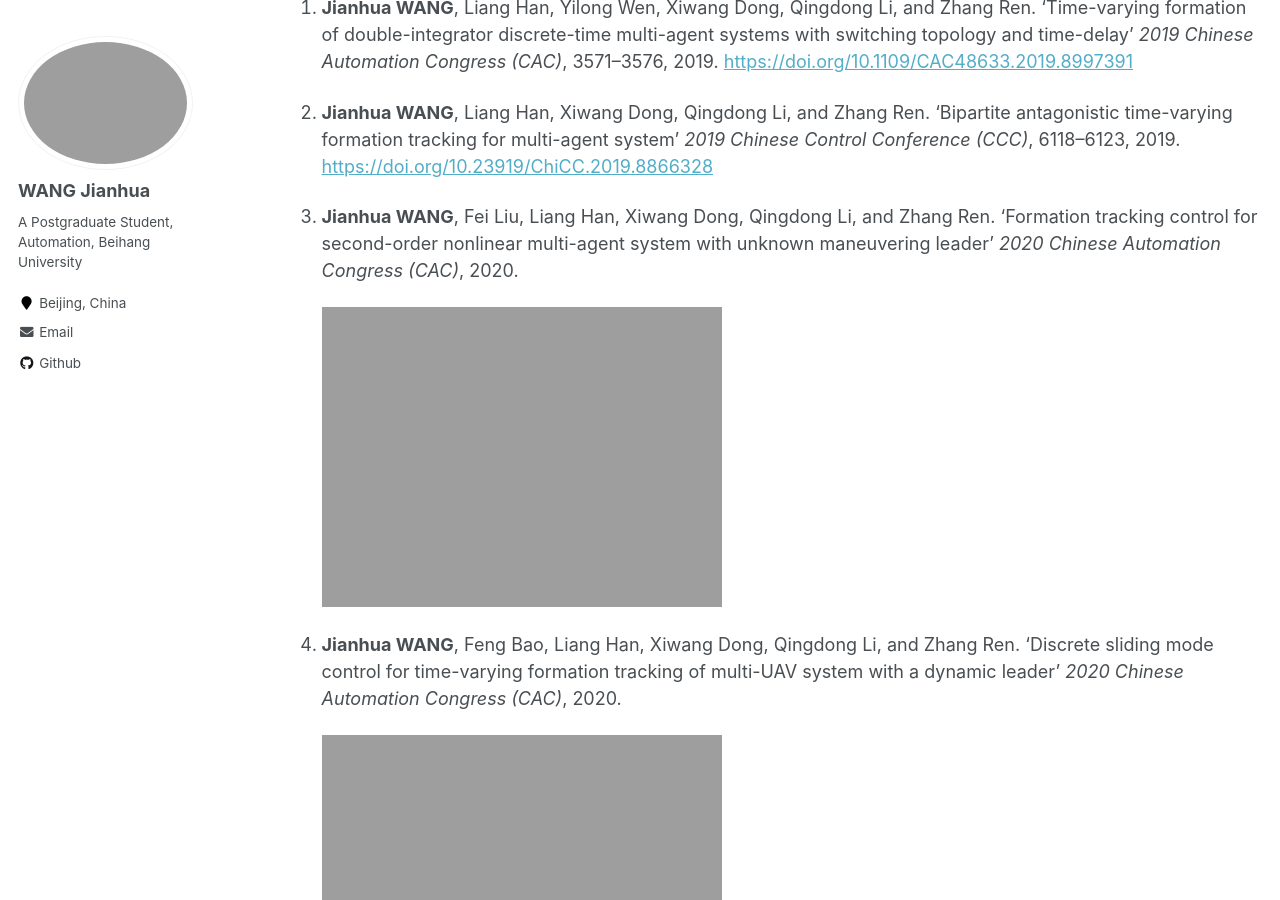
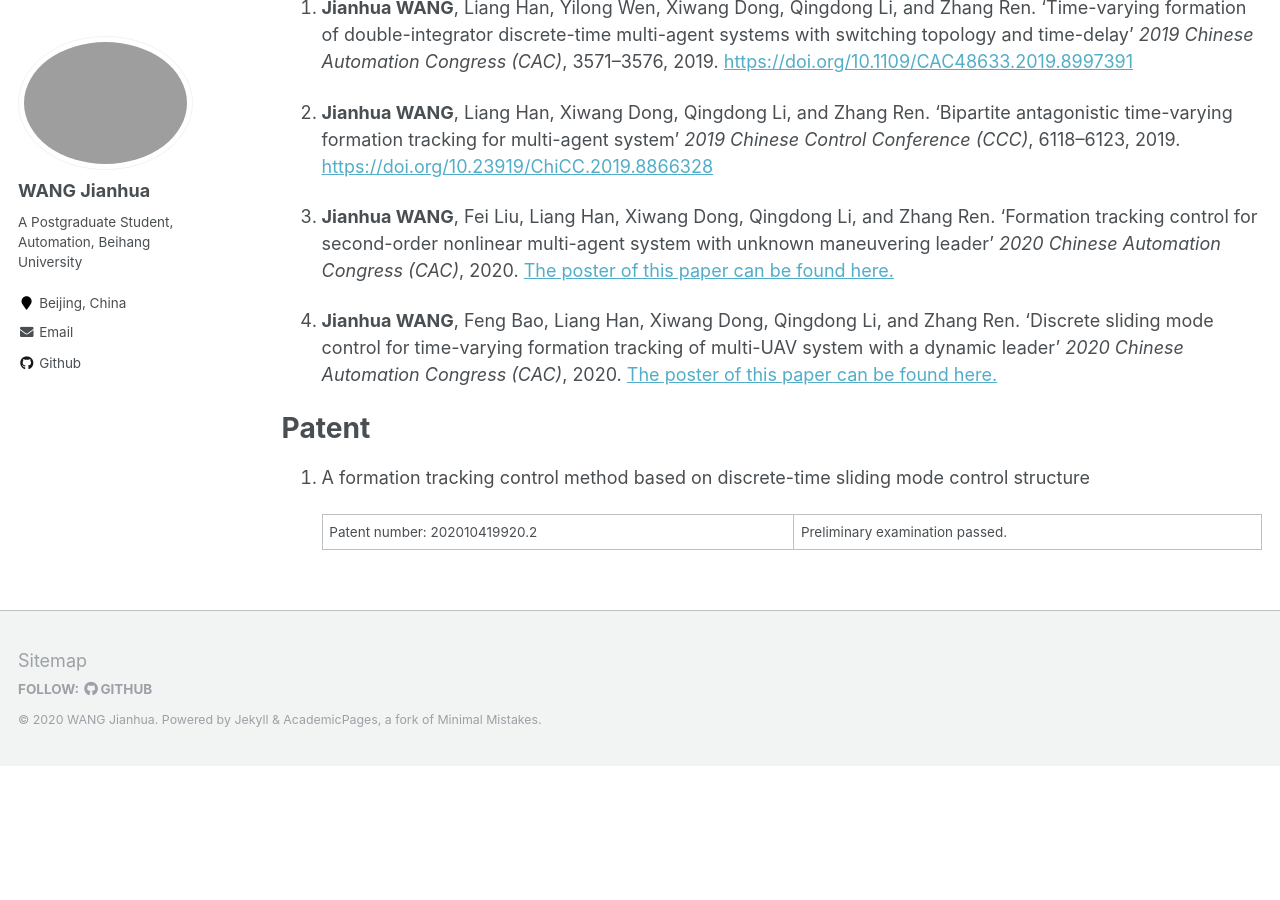
Before and after one commit to jianhua-WANG-ENS/old-homepage, a Jekyll site: the page built from _pages/Publications.md, in a window 1280 px wide and 900 px high, scrolled down 1700 px. Built offline with Jekyll 4.4.1, drawn with Linux system fonts in a browser that asks for light colours; after the commit the page ends 2466 px from its top, so only the background shows below that.

Commit message:
Update Publications.md

```diff
--- a/_pages/Publications.md
+++ b/_pages/Publications.md
@@ -25,13 +25,13 @@ author_profile: true
 
 2. **Jianhua WANG**, Liang Han, Xiwang Dong, Qingdong Li, and Zhang Ren. 'Bipartite antagonistic time-varying formation tracking for multi-agent system' *2019 Chinese Control Conference (CCC)*, 6118–6123, 2019. [https://doi.org/10.23919/ChiCC.2019.8866328](https://doi.org/10.23919/ChiCC.2019.8866328)
 
-3. **Jianhua WANG**, Fei Liu, Liang Han, Xiwang Dong, Qingdong Li, and Zhang Ren. 'Formation tracking control for second-order nonlinear multi-agent system with unknown maneuvering leader' *2020 Chinese Automation Congress (CAC)*, 2020.
+3. **Jianhua WANG**, Fei Liu, Liang Han, Xiwang Dong, Qingdong Li, and Zhang Ren. 'Formation tracking control for second-order nonlinear multi-agent system with unknown maneuvering leader' *2020 Chinese Automation Congress (CAC)*, 2020. [The poster of this paper can be found here.](https://jianhua-WANG-BUAA.github.io/images/CAC2020-maneuvering-Leader-poster.jpg)
 
-    <img src="https://jianhua-WANG-BUAA.github.io/images/CAC2020-maneuvering-Leader-poster.jpg" alt="CAC2020-maneuvering-Leader-poster.jpg" border="0"/>
+    <!-- <img src="https://jianhua-WANG-BUAA.github.io/images/CAC2020-maneuvering-Leader-poster.jpg" alt="CAC2020-maneuvering-Leader-poster.jpg" border="0"/> -->
 
-4. **Jianhua WANG**, Feng Bao, Liang Han, Xiwang Dong, Qingdong Li, and Zhang Ren. 'Discrete sliding mode control for time-varying formation tracking of multi-UAV system with a dynamic leader' *2020 Chinese Automation Congress (CAC)*, 2020.
+4. **Jianhua WANG**, Feng Bao, Liang Han, Xiwang Dong, Qingdong Li, and Zhang Ren. 'Discrete sliding mode control for time-varying formation tracking of multi-UAV system with a dynamic leader' *2020 Chinese Automation Congress (CAC)*, 2020. [The poster of this paper can be found here.](https://jianhua-WANG-BUAA.github.io/images/CAC2020-dynamic-Leader-poster.jpg)
 
-    <img src="https://jianhua-WANG-BUAA.github.io/images/CAC2020-dynamic-Leader-poster.jpg" alt="CAC2020-dynamic-Leader-poster.jpg" border="0"/>
+    <!-- <img src="https://jianhua-WANG-BUAA.github.io/images/CAC2020-dynamic-Leader-poster.jpg" alt="CAC2020-dynamic-Leader-poster.jpg" border="0"/> -->
 
 # Patent
 
```
